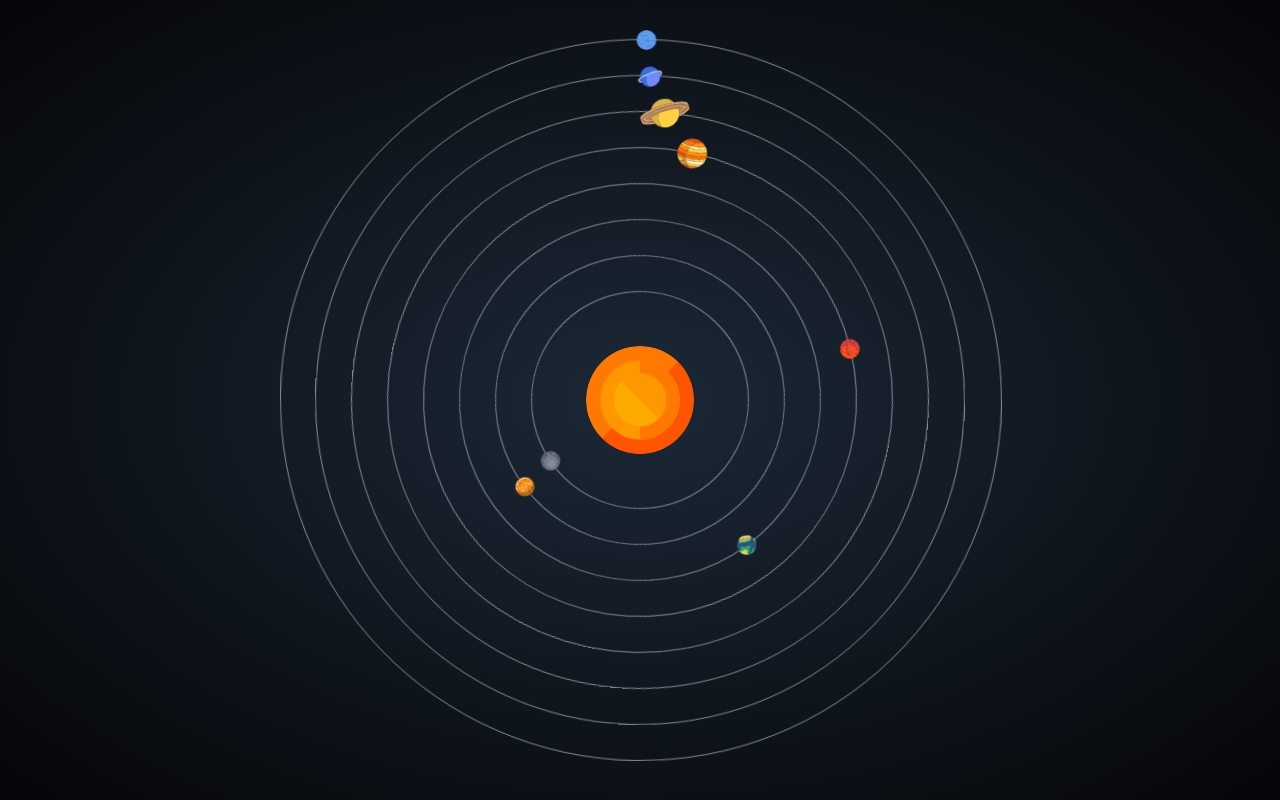
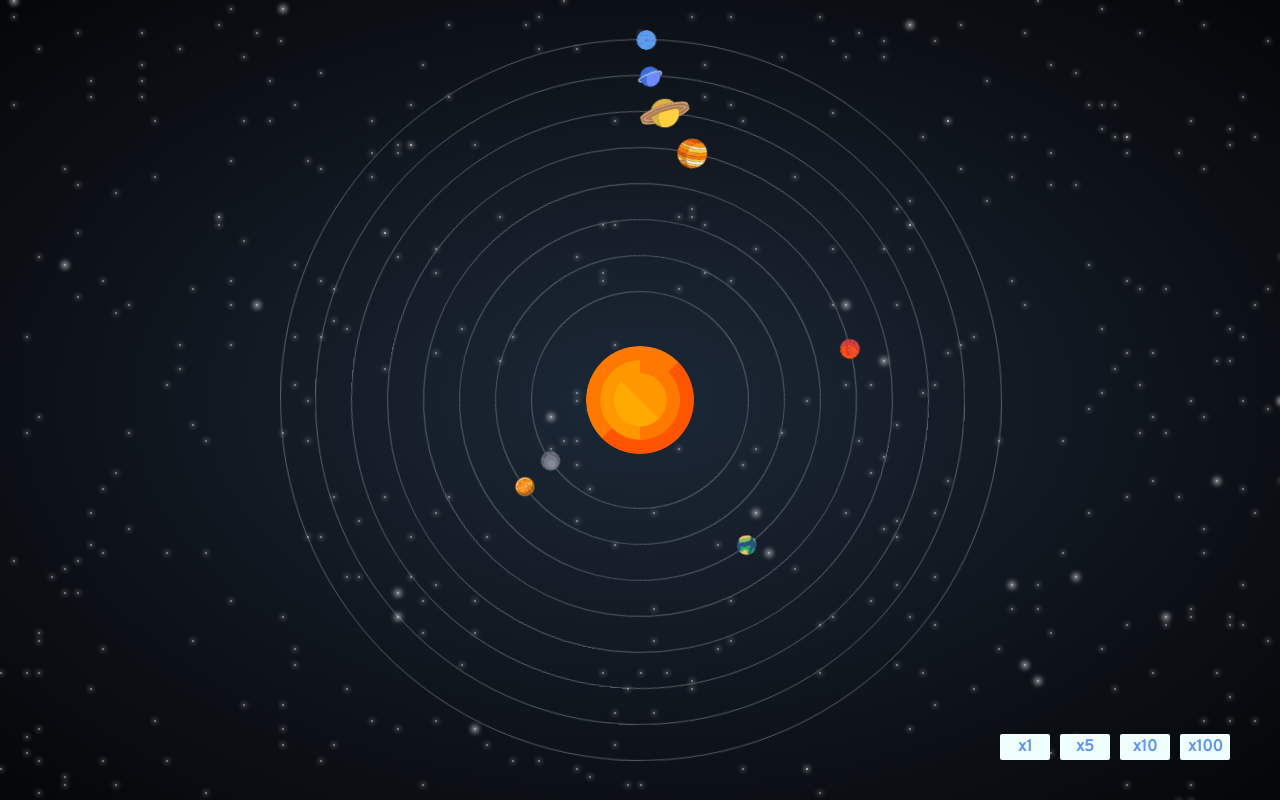
Before and after one commit to Zgherea-Dumitru/Wild-Brownies, a React (Create React App) app: page / in a window 1280 px wide. Built offline with nearby package versions, Linux system fonts and the light colour scheme.

Commit message:
orbit speed

```diff
--- a/src/components/MainPage.js
+++ b/src/components/MainPage.js
@@ -3,39 +3,59 @@ import "./styles/MainPage.css";
 
 export default function MainPage() {
     const [planet, setPlanet] = useState("")
+    const [starsPositionn, setStarsPositionn] = useState([]);
+    const [speed, setSpeed] = useState(1);
+
+    useEffect(() => {
+        const tempA = [];
+        for (let i = 0; i < 400; i++) {
+            const x = Math.floor(Math.random() * 101);
+            const y = Math.floor(Math.random() * 101);
+            tempA.push([x, y]);
+        }
+        setStarsPositionn(tempA);
+    }, [])
+
     useEffect(() => {
         console.log(planet);
     }, [planet])
 
-
     return (
         <section className="solar-system">
-            <div className="planet neptune" onClick={(e) => setPlanet("neptune")}>
+            {starsPositionn.map(e => <div style={{ top: `${e[0]}%`, left: `${e[1]}%` }} className="star"></div>)}
+            <div className="star"></div>
+            <div className="planet neptune" style={{ animationDuration: `${3300 / speed}s` }} onClick={() => setPlanet("neptune")}>
                 <div className="img-planet img-neptune"></div></div>
 
-            <div className="planet uranus" onClick={(e) => setPlanet("uranus")}>
+            <div className="planet uranus" style={{ animationDuration: `${1680 / speed}s` }} onClick={() => setPlanet("uranus")}>
                 <div className="img-planet img-uranus"></div></div>
 
-            <div className="planet saturn" onClick={(e) => setPlanet("saturn")} >
+            <div className="planet saturn" style={{ animationDuration: `${580 / speed}s` }} onClick={() => setPlanet("saturn")} >
                 <div className="img-planet img-saturn"></div></div>
 
-            <div className="planet jupiter" onClick={(e) => setPlanet("jupiter")}>
+            <div className="planet jupiter" style={{ animationDuration: `${240 / speed}s` }} onClick={() => setPlanet("jupiter")}>
                 <div className="img-planet img-jupiter"></div></div>
 
-            <div className="planet mars" onClick={(e) => setPlanet("mars")}>
+            <div className="planet mars" style={{ animationDuration: `${37.6438 / speed}s` }} onClick={() => setPlanet("mars")}>
                 <div className="img-planet img-mars"></div></div>
 
-            <div className="planet earth" onClick={(e) => setPlanet("earth")}>
+            <div className="planet earth" style={{ animationDuration: `${20 / speed}s` }} onClick={() => setPlanet("earth")}>
                 <div className="img-planet img-earth"></div></div>
 
-            <div className="planet venus" onClick={(e) => setPlanet("venus")}>
+            <div className="planet venus" style={{ animationDuration: `${12.3287 / speed}s` }} onClick={() => setPlanet("venus")}>
                 <div className="img-planet img-venus"></div></div>
 
-            <div className="planet mercury" onClick={(e) => setPlanet("mercury")}>
+            <div className="planet mercury" style={{ animationDuration: `${4.8219 / speed}s` }} onClick={() => setPlanet("mercury")}>
                 <div className="img-planet img-mercury"></div></div>
 
             <div className="sun" onClick={(e) => setPlanet("sun")}>
             </div>
+            <div className="buttons-speed">
+                <button className="orbit-speed" onClick={() => setSpeed(1)} >x1</button>
+                <button className="orbit-speed" onClick={() => setSpeed(5)} >x5</button>
+                <button className="orbit-speed" onClick={() => setSpeed(10)}>x10</button>
+                <button className="orbit-speed" onClick={() => setSpeed(100)}>x100</button>
+            </div>
         </section>
     )
 }
--- a/src/components/styles/MainPage.css
+++ b/src/components/styles/MainPage.css
@@ -1,3 +1,5 @@
+@import url('https://fonts.googleapis.com/css2?family=Overpass&display=swap');
+
 .solar-system{
     min-height: 350px;
     max-height: 90vh;
@@ -8,8 +10,67 @@
     position: relative;
 }
 
+.buttons-speed{
+    position: fixed;
+    display: flex;
+    gap: 10px;
+    bottom: 40px;
+    right: 50px;
+}
+
+.orbit-speed{
+    cursor: pointer;
+    position: relative;
+    font-family: 'Overpass', sans-serif;
+    font-weight: bold;
+    width: 50px;
+    outline: none;
+    border: none;
+    border-radius: 2px;
+    font-size: 1rem;
+    border: 2px solid #f0ffff;
+    background-color: #f0ffff;
+    color: #6495ed;
+}
+
+.orbit-speed:focus,
+.orbit-speed:hover{
+    background-color: #6495ed;
+    color: white;
+}
+
+.star{
+    position: fixed;
+    border-radius: 50%;
+    -webkit-box-shadow: 0 0 5px 1px #fff;
+    -moz-box-shadow: 0 0 5px 1px #fff;
+    box-shadow: 0 0 5px 1px #fff;
+    height: 2px;
+    width: 2px;
+    background-color: white;
+    z-index: 0;
+    opacity: 0.5;
+}
+
+.star:nth-child(40n){
+    animation: lucifer 5s infinite;
+}
+
+.star:nth-child(20n){
+    animation: lucifer 7s infinite;
+}
+
+@keyframes lucifer{
+    50%{-webkit-box-shadow: 0 0 5px 4px #fff;
+        -moz-box-shadow: 0 0 5px 4px #fff;
+        box-shadow: 0 0 5px 4px #fff;
+        opacity: .8;}
+}
+
+
+
 .planet{
-    border: 1px solid rgb(240, 255, 255, 0.5);
+    border: 1px solid rgb(240, 255, 255, 0.3);
     border-radius: 50%;
     position: absolute;
     top: 0;
@@ -21,12 +82,13 @@
     margin-left: auto;
     margin-right: auto;
     background-color: rgba(0, 0, 0, 0);
+    animation: orbit infinite linear;
 }
 
 .planet:hover,
 .planet:hover .img-planet{
     cursor: pointer;
-    border: 3px solid rgb(100, 149, 237, 1);
+    border: 2px solid rgb(100, 149, 237, 1);
 }
 
 @keyframes orbit{
@@ -37,49 +99,41 @@
 .neptune{
     height: 100%;
     width: 100%;
-    animation: orbit 3300s infinite linear;
 }
 
 .uranus{
     width: 90%;
     height: 90%;
-    animation: orbit 1680s infinite linear;
 }
 
 .saturn{
     width: 80%;
     height: 80%;
-    animation: orbit 580s infinite linear;
 }
 
 .jupiter{
     width: 70%;
     height: 70%;
-    animation: orbit 240s infinite linear;
 }
 
 .mars{
     width: 60%;
     height: 60%;
-    animation: orbit 37.6438s infinite linear;
 }
 
 .earth{
     width: 50%;
     height: 50%;
-    animation: orbit 20s infinite linear;
 }
 
 .venus{
     width: 40%;
     height: 40%;
-    animation: orbit 12.3287s infinite linear;
 }
 
 .mercury{
     width: 30%;
     height: 30%;
-    animation: orbit 4.8219s infinite linear;
 }
 
 .sun{
@@ -101,6 +155,7 @@
 }
 
 .sun:hover{
+    cursor: pointer;
     border: 3px solid cornflowerblue;
 }
 
```
